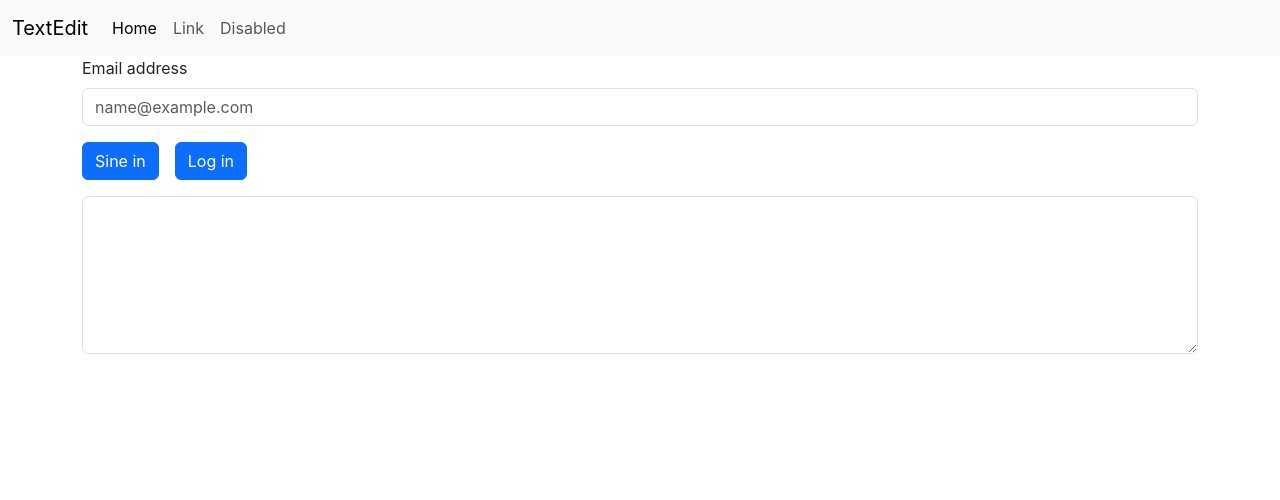
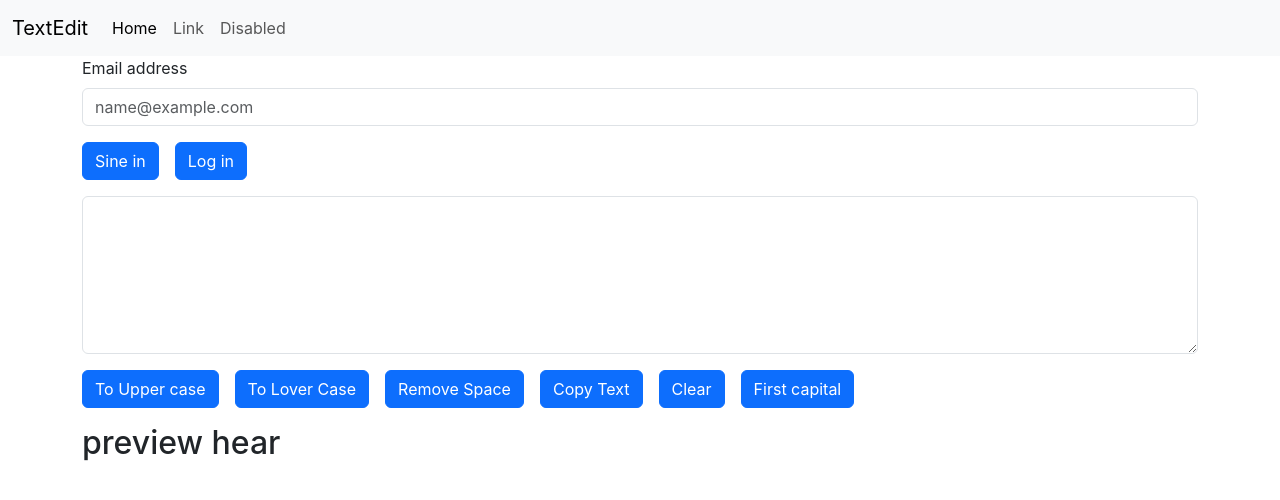
Before and after one commit to ganeshparjapt/Prectis-set, a React (Create React App) app in the folder my-textediter/: page / in a window 1280 px wide. Shown: the top 500 px of the page. Built offline with nearby package versions, Linux system fonts and the light colour scheme.

Commit message:
add function to handle all buttons

```diff
--- a/my-textediter/src/compontes/Form.js
+++ b/my-textediter/src/compontes/Form.js
@@ -1,11 +1,48 @@
-import React from "react";
+import React, { useState } from "react";
 
 export default function Form() {
+const [textArea , settextArea] = useState("");
+  let  handleOnchange = (event) =>{
+    let newTextArea = (event.target.value);
+    settextArea(newTextArea)
+    }
+    let handleUpperCase = () =>{
+        let newtext = (textArea.toUpperCase());
+        settextArea(newtext);
+    }
+    let handleLoverCase = () =>{
+        let newtext = (textArea.toLocaleLowerCase());
+        settextArea(newtext);
+    }
+    let removeSpace = () =>{
+        // let newtext =(textArea.replace(/\s+/g,' '));
+        let newtext = (textArea.split(/[ ]+/).join(" "));
+        settextArea(newtext);
+     }
+    let copyText = () =>{
+            navigator.clipboard.writeText(textArea);
+            alert("copied the text" );
+    }
+    const clear = () =>{
+        let newtext =("");
+        settextArea(newtext);
+    }
+    const capitalfirst = () =>{
+       let newtext = textArea.split(" ");
+       for(let i=0; i< newtext.length; i++){
+        newtext[i] = newtext[i].charAt(0).toUpperCase() + newtext[i].slice(1);
+        let newtext1 = newtext.join(" ");
+        settextArea(newtext1);
+       }
+       settextArea(newtext);
+    }
+
+
   return (
     <>
       <div className="container" style={{backgroundColor: "white"}}>
         <div className=" mb-3">
-          <label for="exampleFormControlInput1" className="form-label">
+          <label htmlFor="exampleFormControlInput1" className="form-label">
             Email address
           </label>
           <input
@@ -23,8 +60,20 @@ export default function Form() {
             className="form-control"
             id="exampleFormControlTextarea1"
             rows="6"
+            onChange={handleOnchange}
+
+            value={textArea}
           ></textarea>
+
+        <button type="button" className="btn btn-primary" style={{marginRight: "1rem", marginTop: "1rem"}} onClick={handleUpperCase}>To Upper case</button>
+        <button type="button" className="btn btn-primary" style={{marginRight: "1rem", marginTop: "1rem"}} onClick={handleLoverCase}>To Lover Case</button>
+        <button type="button" className="btn btn-primary" style={{marginRight: "1rem", marginTop: "1rem"}} onClick={removeSpace}>Remove Space</button>
+        <button type="button" className="btn btn-primary" style={{marginRight: "1rem", marginTop: "1rem"}} onClick={copyText}>Copy Text</button>
+        <button type="button" className="btn btn-primary" style={{marginRight: "1rem", marginTop: "1rem"}} onClick={clear}>Clear</button>
+        <button type="button" className="btn btn-primary" style={{marginRight: "1rem", marginTop: "1rem"}} onClick={capitalfirst}>First capital</button>
+
         </div>
+        <h2>preview hear</h2>
       </div>
     </>
   );
--- a/my-textediter/src/compontes/Navbar.js
+++ b/my-textediter/src/compontes/Navbar.js
@@ -5,7 +5,7 @@ export default function Navbar(props) {
     <div>
       <nav className="navbar navbar-expand-lg bg-body-tertiary">
         <div className="container-fluid">
-          <a className="navbar-brand" href="#">
+          <a className="navbar-brand" href="/">
             {props.title}
           </a>
           <button
@@ -22,18 +22,18 @@ export default function Navbar(props) {
           <div className="collapse navbar-collapse" id="navbarSupportedContent">
             <ul className="navbar-nav me-auto mb-2 mb-lg-0">
               <li className="nav-item">
-                <a className="nav-link active" aria-current="page" href="#">
+                <a className="nav-link active" aria-current="page" href="/">
                   Home
                 </a>
               </li>
               <li className="nav-item">
-                <a className="nav-link" href="#">
+                <a className="nav-link" href="/">
                   Link
                 </a>
               </li>
 
               <li className="nav-item">
-                <a className="nav-link ">Disabled</a>
+                <a className="nav-link" href="/">Disabled</a>
               </li>
             </ul>
           </div>
```
